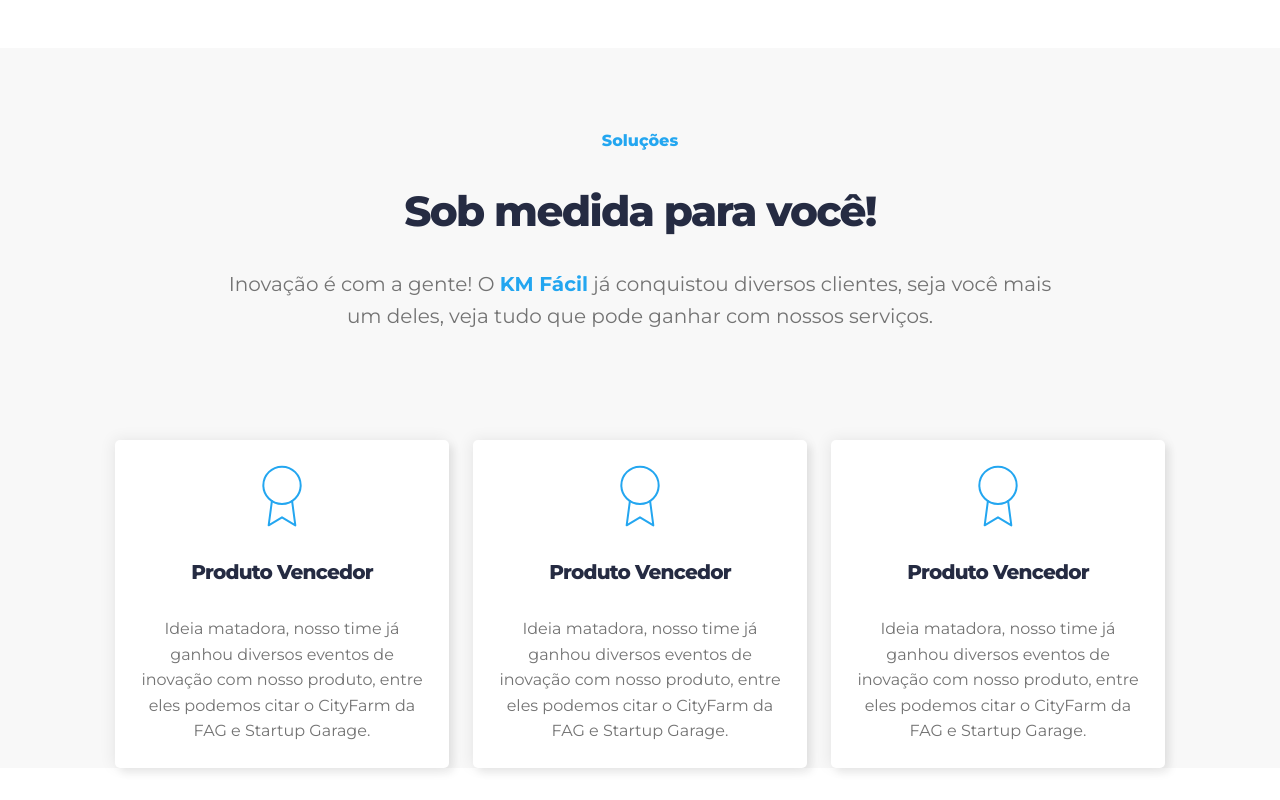
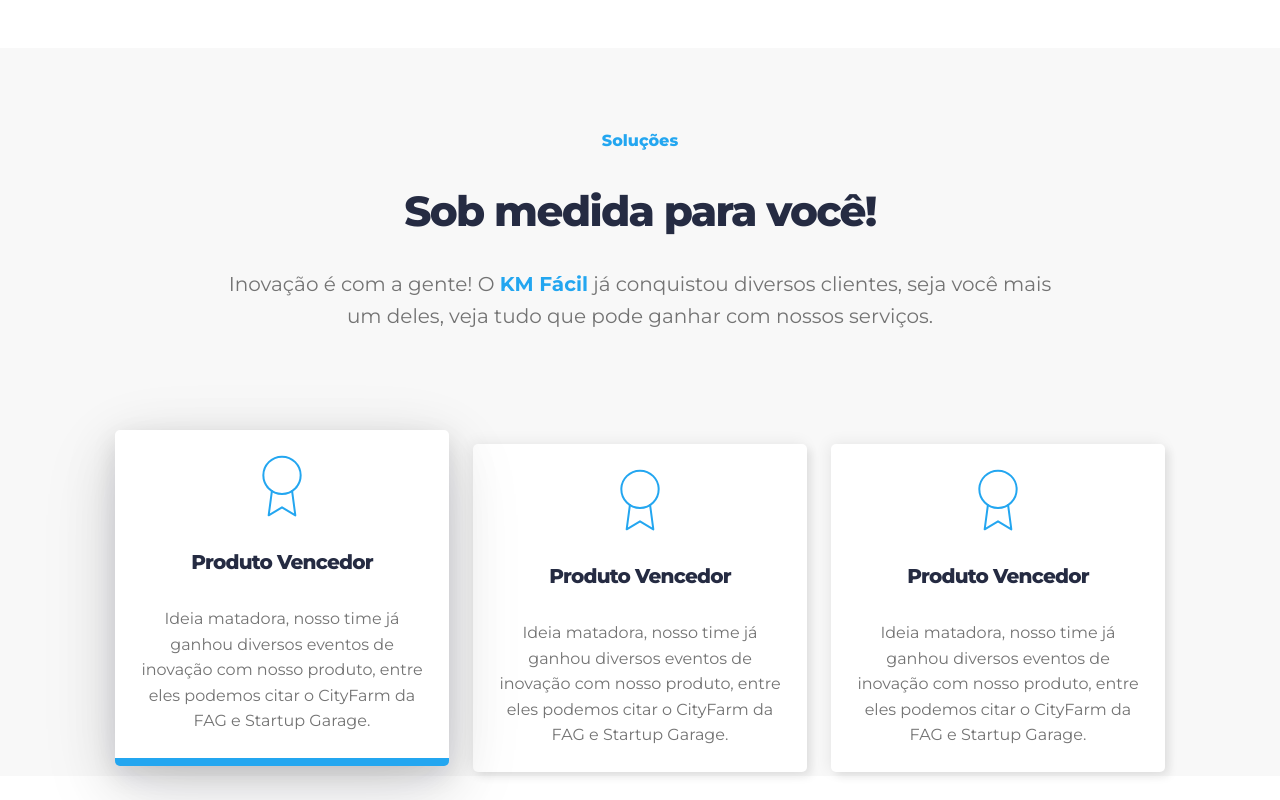
Before and after one commit to MateusFindev/landing_page, a React (Vite) app: page / in a window 1280 px wide. In both pictures the pointer is over the element 282 px from the left and 1387 px from the top of the page. Shown: the part 784-1584 px from the top of the page. Built offline with nearby package versions, Linux system fonts and the light colour scheme.

Commit message:
style hover card

```diff
--- a/src/styles/card.css
+++ b/src/styles/card.css
@@ -14,8 +14,17 @@
 
     text-align: center;
     gap: 2rem;
+    transition: 0.3s;
 
 }
+
+.card:hover {
+    transform: translateY(-10px);
+    box-shadow: rgba(17, 17, 26, 0.1) 0px 8px 24px, rgba(17, 17, 26, 0.1) 0px 16px 56px, rgba(17, 17, 26, 0.1) 0px 24px 80px;
+    border-bottom: 8px solid var(--primary-color);
+
+}
+
 
 .description-card {
     text-align: center;
```
